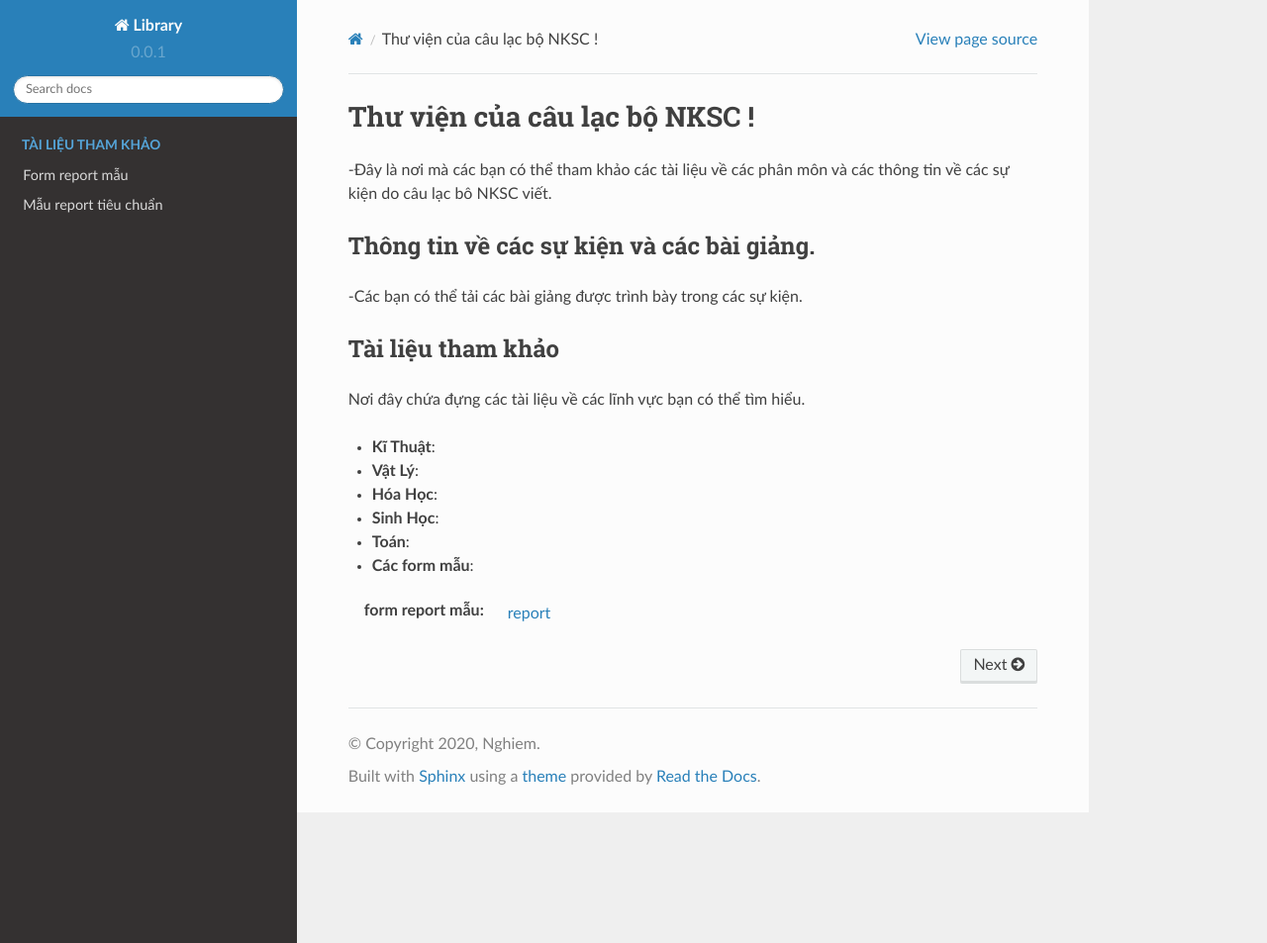
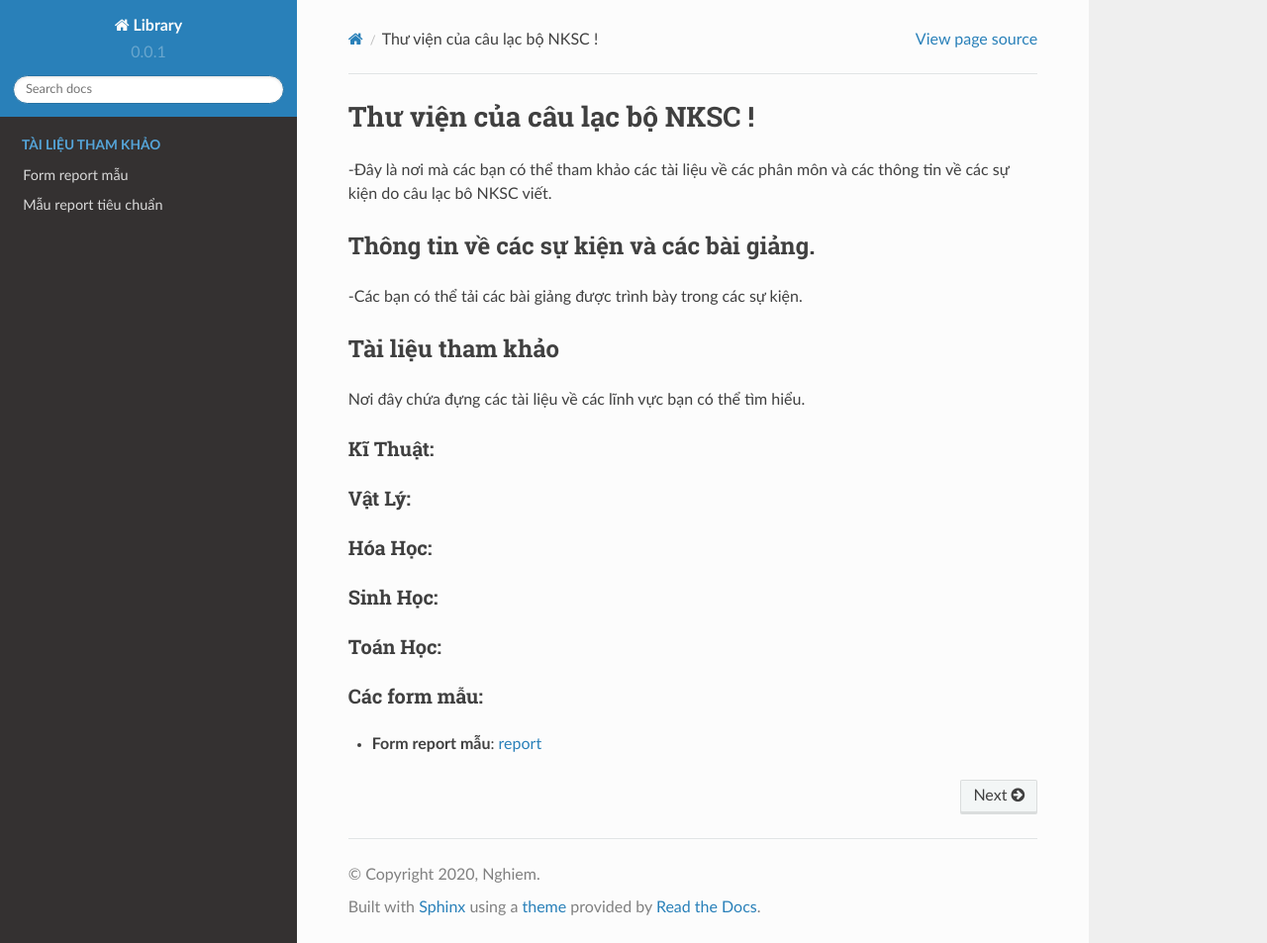
Before and after one commit to nghiemkythu/demoo, a Sphinx documentation site: the page built from docs/source/index.rst, in a window 1280 px wide and 953 px high. Shown: the whole window at 99% size. Built offline with Sphinx 7.4.7 and the Read the Docs theme 2.0.0, drawn with Linux system fonts in a browser that asks for light colours.

Commit message:
'hoctap'

```diff
--- a/docs/source/index.rst
+++ b/docs/source/index.rst
@@ -26,19 +26,25 @@
 
 Nơi đây chứa đựng các tài liệu về các lĩnh vực bạn có thể tìm hiểu.
 
-* **Kĩ Thuật**:
+Kĩ Thuật:
+~~~~~~~~~
 
-* **Vật Lý**:
+Vật Lý:
+~~~~~~~
 
-* **Hóa Học**:
+Hóa Học:
+~~~~~~~~
 
-* **Sinh Học**:
+Sinh Học:
+~~~~~~~~~
 
-* **Toán**:
+Toán Học:
+~~~~~~~~~
 
-* **Các form mẫu**:
+Các form mẫu:
+~~~~~~~~~~~~~
 
-:form report mẫu: :doc:`report</Các form mẫu/documentation>`
+* **Form report mẫu**: :doc:`report</Các form mẫu/documentation>`
 
 .. toctree::
    :maxdepth: 2
```
Also changed, not shown: docs/source/Các form mẫu/documentation.rst (+2 -1 lines).
